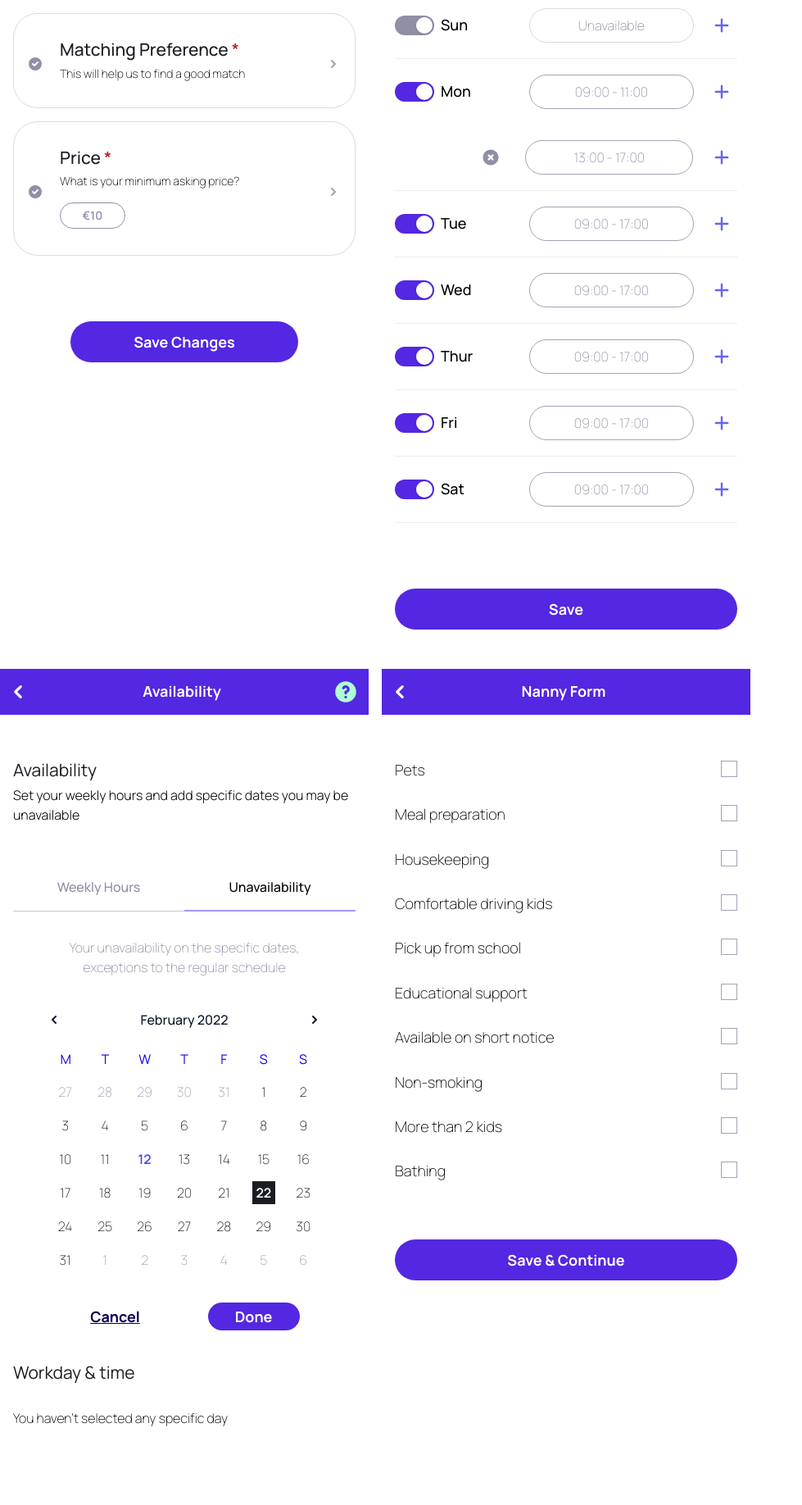
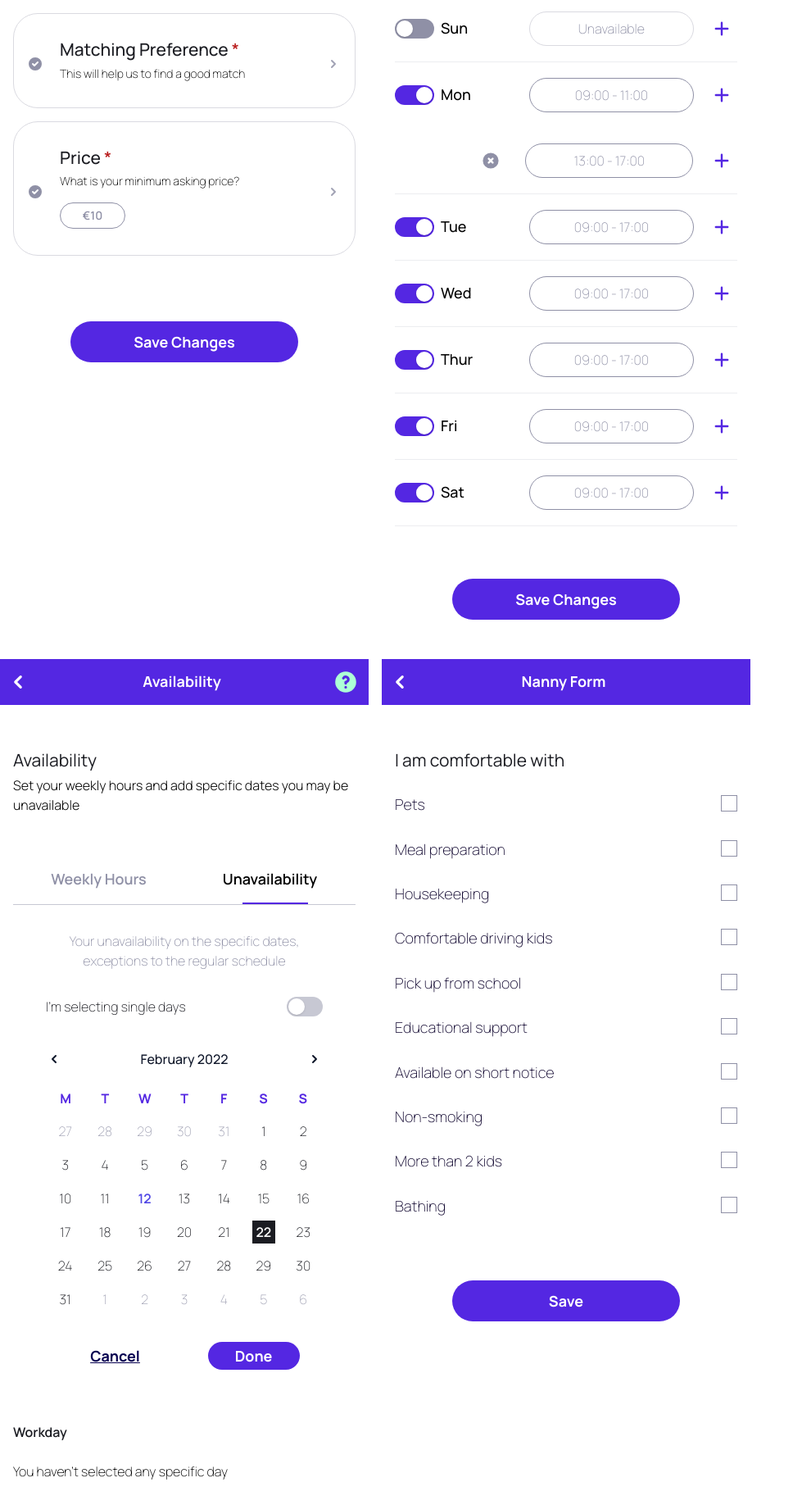
Before and after one commit to andres-codigo/nanny-nina, a Vue app: page /nanny-service-launch-checklist-onboarding in a window 1280 px wide. Shown: the part 4222-6058 px from the top of the page at 82% size, without its empty margins (0-979 px from the left). Built offline with nearby package versions, Linux system fonts and the light colour scheme.

Commit message:
[components, pages] Tabs component updated to include 'active' tab prop/availability pages updated based off designs/class names updates

```diff
--- a/src/components/calendar/Calendar.vue
+++ b/src/components/calendar/Calendar.vue
@@ -11,7 +11,7 @@
 				<ChevronRightIcon class="w-5 h-5 text-slate-900" aria-hidden="true" />
 			</button>
 		</div>
-		<div class="mt-6 grid grid-cols-7 antialiased leading-6 text-purple-700">
+		<div class="grid grid-cols-7 text-lilac-500 font-bold antialiased leading-6 mt-6 ">
 			<div>M</div>
 			<div>T</div>
 			<div>W</div>
--- a/src/components/form/CheckboxRightWithContainerAndLabelLeft.vue
+++ b/src/components/form/CheckboxRightWithContainerAndLabelLeft.vue
@@ -2,20 +2,14 @@
 <template>
 	<div class="relative flex items-start py-4">
 		<div class="min-w-0 flex-1 text-xl">
-			<label :for="checkboxName" class="font-thin select-none">{{ text }}</label>
+			<label :for="checkboxName" class="text-lilac-900 font-thin select-none">{{ text }}</label>
 		</div>
 		<div class="ml-3 flex items-center h-5">
 			<input
 				:id="checkboxName"
 				:name="checkboxName"
 				type="checkbox"
-				class="
-					h-5 w-5
-					text-lilac-500
-					checked:ring-1 checked:ring-offset-2 checked:ring-gray-400
-					focus:ring-gray-400
-					border-1 border-gray-400
-				"
+				class="h-5 w-5 text-lilac-500"
 			>
 		</div>
 	</div>
--- a/src/components/form/InputFieldTimeEnabled.vue
+++ b/src/components/form/InputFieldTimeEnabled.vue
@@ -9,7 +9,7 @@
 		class="
 			w-full
 			px-3 py-2
-			border border-gray-400 rounded-full
+			border border-gray-500 rounded-full
 			text-center font-thin
 			read-only:border-gray-100
 			focus:outline-none focus:ring-0 focus:ring-lilac-500 focus:border-lilac-500
--- a/src/components/form/ToggleButton.vue
+++ b/src/components/form/ToggleButton.vue
@@ -1,13 +1,10 @@
 <template>
 	<button
 		type="button"
-		:class="
-			['relative inline-flex flex-shrink-0 h-6 w-12 border-2 border-transparent rounded-full cursor-pointer transition-colors ease-in-out duration-200',
-				backgroundColor
-			]"
+		:class="['relative inline-flex flex-shrink-0 h-6 w-12 border-2 border-transparent rounded-full cursor-pointer transition-colors ease-in-out duration-200', backgroundColor]"
 		role="switch"
 		aria-checked="false">
-		<span aria-hidden="true" class="translate-x-6 pointer-events-none inline-block h-5 w-5 rounded-full bg-white shadow transform ring-0 transition ease-in-out duration-200"></span>
+		<span aria-hidden="true" :class="['pointer-events-none inline-block h-5 w-5 rounded-full bg-white shadow transform ring-0 transition ease-in-out duration-200', translateXPosition]"></span>
 	</button><span class="pl-2 w-12 text-xl font-medium">{{ text }}</span>
 </template>
 
--- a/src/components/tabs/Tabs.vue
+++ b/src/components/tabs/Tabs.vue
@@ -1,8 +1,14 @@
 <template>
 	<div class="border-b border-gray-200">
-		<nav class="-mb-px flex" aria-label="Tabs">
-			<a href="#" :class="['flex-1 py-4 px-1 text-center font-medium antialiased', tabOneClasses]">{{ tabOneText }}</a>
-			<a href="#" :class="['flex-1 py-4 px-1 text-center font-medium antialiased', tabTwoClasses]">{{ tabTwoText }}</a>
+		<nav class="-mb-px flex relative text-lg text-center font-semibold antialiased" aria-label="Tabs">
+			<a href="#" :class="['flex-1 py-4 px-1', tabOneClasses]">
+				{{ tabOneText }}
+				<span :class="['inline-flex absolute left-[4.2rem] top-[3.7rem] w-20 border-b-2 border-lilac-500', tabOneIsActive ? '' : 'hidden']"></span>
+			</a>
+			<a href="#" :class="['flex-1 py-4 px-1', tabTwoClasses]">
+				{{ tabTwoText }}
+				<span :class="['inline-flex absolute left-[17.5rem] top-[3.7rem] w-20 border-b-2 border-lilac-500', tabTwoIsActive ? '' : 'hidden']"></span>
+			</a>
 		</nav>
 	</div>
 </template>
@@ -12,8 +18,16 @@ export default {
 	props: {
 		tabOneText: String,
 		tabOneClasses: String,
+		tabOneIsActive:  {
+			type: Boolean,
+			default: false
+		},
 		tabTwoText: String,
 		tabTwoClasses: String,
+		tabTwoIsActive:  {
+			type: Boolean,
+			default: false
+		},
 	}
 }
 </script>
--- a/src/pages/02-caregiver/nanny/01-service-launch-and-checklist/pages/04-preferences/AvailabilityCalendar13.vue
+++ b/src/pages/02-caregiver/nanny/01-service-launch-and-checklist/pages/04-preferences/AvailabilityCalendar13.vue
@@ -13,20 +13,33 @@
 					<Tabs
 						tabOneClasses="border-transparent text-gray-500 border-b-2 hover:text-gray-700 hover:border-gray-300"
 						tabOneText="Weekly Hours"
-						tabTwoClasses="border-b-2 border-purple-500 text-black"
+						:tabOneIsActive="false"
+						tabTwoClasses="text-black"
 						tabTwoText="Unavailability"
+						:tabTwoIsActive="true"
 					/>
 
 					<p class="mt-8 mx-10 font-thin text-center text-gray-500">Your unavailability on the specific dates, exceptions to the regular schedule</p>
 
+					<div class="flex items-center justify-between my-8 mx-10">
+						<span class="flex flex flex-col">
+							<span class="font-thin text-gray-900" id="availability-label">I'm selecting single days</span>
+						</span>
+						<!-- Enabled: "bg-indigo-600", Not Enabled: "bg-gray-200" -->
+						<button type="button" class="bg-gray-200 relative inline-flex flex-shrink-0 h-6 w-11 border-2 border-transparent rounded-full cursor-pointer transition-colors ease-in-out duration-200 focus:outline-none focus:ring-2 focus:ring-offset-2 focus:ring-indigo-500" role="switch" aria-checked="false" aria-labelledby="availability-label" aria-describedby="availability-description">
+							<!-- Enabled: "translate-x-6", Not Enabled: "translate-x-0" -->
+							<span aria-hidden="true" class="translate-x-0 pointer-events-none inline-block h-5 w-5 rounded-full bg-white shadow transform ring-0 transition ease-in-out duration-200"></span>
+						</button>
+					</div>
+
 					<Calendar />
 
-					<h5 class="mt-10 mb-2 text-header-five text-gray-900">Workday &amp; time</h5>
-					<p class="font-thin mt-8">You haven’t selected any specific day</p>
+					<p class="text-gray-900 font-semibold mt-16">Workday</p>
+					<p class="font-thin mt-6">You haven’t selected any specific day</p>
 				</div>
 
-				<div class="mt-24">
-					<ButtonPrimary text="Save" />
+				<div class="flex flex-col justify-center items-center mt-16">
+					<ButtonPrimary text="Save Changes" class="w-button-lg py-4" />
 				</div>
 			</div>
 		</main>
--- a/src/pages/02-caregiver/nanny/01-service-launch-and-checklist/pages/04-preferences/AvailabilityWeeklyHours12.vue
+++ b/src/pages/02-caregiver/nanny/01-service-launch-and-checklist/pages/04-preferences/AvailabilityWeeklyHours12.vue
@@ -11,99 +11,101 @@
 
 				<div class="mt-12">
 					<Tabs
-						tabOneClasses="border-b-2 border-purple-500 text-black"
+						tabOneClasses="text-black"
 						tabOneText="Weekly Hours"
+						:tabOneIsActive="true"
 						tabTwoClasses="border-transparent text-gray-500 border-b-2 hover:text-gray-700 hover:border-gray-300"
 						tabTwoText="Unavailability"
+						:tabTwoIsActive="false"
 					/>
 
 					<div class="border-b border-gray-50">
 						<div class="flex flex-row  h-20">
 							<div class="inline-flex justify-center items-center w-24">
-								<ToggleButton backgroundColor="bg-gray-500 focus:outline-none focus:ring-2 focus:ring-offset-2 focus:ring-indigo-500" translateXPosition="translate-x-0" text="Sun" />
+								<ToggleButton backgroundColor="bg-gray-500 focus:outline-none focus:ring-2 focus:ring-offset-2 focus:ring-lilac-500" translateXPosition="translate-x-0" text="Sun" />
 							</div>
 							<div class="inline-flex justify-center items-center w-14">&nbsp;</div>
 							<div class="inline-flex grow justify-center items-center px-4"><InputFieldTimeDisabled placeholder="Unavailable" /></div>
-							<div class="inline-flex justify-center items-center w-10"><PlusIcon class="w-6 h-6 text-indigo-500" aria-hidden="true" /></div>
+							<div class="inline-flex justify-center items-center w-10"><PlusIcon class="w-6 h-6 text-lilac-500" aria-hidden="true" /></div>
 						</div>
 					</div>
 
 					<div class="border-b border-gray-50">
 						<div class="flex flex-row h-20">
 							<div class="inline-flex justify-center items-center w-24">
-								<ToggleButton backgroundColor="bg-lilac-500 focus:outline-none focus:ring-2 focus:ring-offset-2 focus:ring-indigo-500" translateXPosition="translate-x-6" text="Mon" />
+								<ToggleButton backgroundColor="bg-lilac-500 focus:outline-none focus:ring-2 focus:ring-offset-2 focus:ring-lilac-500" translateXPosition="translate-x-6" text="Mon" />
 							</div>
 							<div class="inline-flex justify-center items-center w-14">&nbsp;</div>
 							<div class="inline-flex grow justify-center items-center px-4"><InputFieldTimeEnabled placeholder="09:00 - 11:00" /></div>
-							<div class="inline-flex justify-center items-center w-10"><PlusIcon class="w-6 h-6 text-indigo-500" aria-hidden="true" /></div>
+							<div class="inline-flex justify-center items-center w-10"><PlusIcon class="w-6 h-6 text-lilac-500" aria-hidden="true" /></div>
 						</div>
 						<div class="flex flex-row h-20">
 							<div class="inline-flex justify-center items-center w-24">&nbsp;</div>
 							<div class="inline-flex justify-center items-center w-14"><XCircleIcon class="w-6 h-6 text-gray-500" aria-hidden="true" /></div>
 							<div class="inline-flex grow justify-center items-center px-4"><InputFieldTimeEnabled placeholder="13:00 - 17:00" /></div>
-							<div class="inline-flex justify-center items-center w-10"><PlusIcon class="w-6 h-6 text-indigo-500" aria-hidden="true" /></div>
+							<div class="inline-flex justify-center items-center w-10"><PlusIcon class="w-6 h-6 text-lilac-500" aria-hidden="true" /></div>
 						</div>
 					</div>
 
 					<div class="border-b border-gray-50">
 						<div class="flex flex-row  h-20">
 							<div class="inline-flex justify-center items-center w-24">
-								<ToggleButton backgroundColor="bg-lilac-500 focus:outline-none focus:ring-2 focus:ring-offset-2 focus:ring-indigo-500" translateXPosition="translate-x-6" text="Tue" />
+								<ToggleButton backgroundColor="bg-lilac-500 focus:outline-none focus:ring-2 focus:ring-offset-2 focus:ring-lilac-500" translateXPosition="translate-x-6" text="Tue" />
 							</div>
 							<div class="inline-flex justify-center items-center w-14">&nbsp;</div>
 							<div class="inline-flex grow justify-center items-center px-4"><InputFieldTimeEnabled placeholder="09:00 - 17:00" /></div>
-							<div class="inline-flex justify-center items-center w-10"><PlusIcon class="w-6 h-6 text-indigo-500" aria-hidden="true" /></div>
+							<div class="inline-flex justify-center items-center w-10"><PlusIcon class="w-6 h-6 text-lilac-500" aria-hidden="true" /></div>
 						</div>
 					</div>
 
 					<div class="border-b border-gray-50">
 						<div class="flex flex-row  h-20">
 							<div class="inline-flex justify-center items-center w-24">
-								<ToggleButton backgroundColor="bg-lilac-500 focus:outline-none focus:ring-2 focus:ring-offset-2 focus:ring-indigo-500" translateXPosition="translate-x-6" text="Wed" />
+								<ToggleButton backgroundColor="bg-lilac-500 focus:outline-none focus:ring-2 focus:ring-offset-2 focus:ring-lilac-500" translateXPosition="translate-x-6" text="Wed" />
 							</div>
 							<div class="inline-flex justify-center items-center w-14">&nbsp;</div>
 							<div class="inline-flex grow justify-center items-center px-4"><InputFieldTimeEnabled placeholder="09:00 - 17:00" /></div>
-							<div class="inline-flex justify-center items-center w-10"><PlusIcon class="w-6 h-6 text-indigo-500" aria-hidden="true" /></div>
+							<div class="inline-flex justify-center items-center w-10"><PlusIcon class="w-6 h-6 text-lilac-500" aria-hidden="true" /></div>
 						</div>
 					</div>
 
 					<div class="border-b border-gray-50">
 						<div class="flex flex-row  h-20">
 							<div class="inline-flex justify-center items-center w-24">
-								<ToggleButton backgroundColor="bg-lilac-500 focus:outline-none focus:ring-2 focus:ring-offset-2 focus:ring-indigo-500" translateXPosition="translate-x-6" text="Thur" />
+								<ToggleButton backgroundColor="bg-lilac-500 focus:outline-none focus:ring-2 focus:ring-offset-2 focus:ring-lilac-500" translateXPosition="translate-x-6" text="Thur" />
 							</div>
 							<div class="inline-flex justify-center items-center w-14">&nbsp;</div>
 							<div class="inline-flex grow justify-center items-center px-4"><InputFieldTimeEnabled placeholder="09:00 - 17:00" /></div>
-							<div class="inline-flex justify-center items-center w-10"><PlusIcon class="w-6 h-6 text-indigo-500" aria-hidden="true" /></div>
+							<div class="inline-flex justify-center items-center w-10"><PlusIcon class="w-6 h-6 text-lilac-500" aria-hidden="true" /></div>
 						</div>
 					</div>
 
 					<div class="border-b border-gray-50">
 						<div class="flex flex-row  h-20">
 							<div class="inline-flex justify-center items-center w-24">
-								<ToggleButton backgroundColor="bg-lilac-500 focus:outline-none focus:ring-2 focus:ring-offset-2 focus:ring-indigo-500" translateXPosition="translate-x-6" text="Fri" />
+								<ToggleButton backgroundColor="bg-lilac-500 focus:outline-none focus:ring-2 focus:ring-offset-2 focus:ring-lilac-500" translateXPosition="translate-x-6" text="Fri" />
 							</div>
 							<div class="inline-flex justify-center items-center w-14">&nbsp;</div>
 							<div class="inline-flex grow justify-center items-center px-4"><InputFieldTimeEnabled placeholder="09:00 - 17:00" /></div>
-							<div class="inline-flex justify-center items-center w-10"><PlusIcon class="w-6 h-6 text-indigo-500" aria-hidden="true" /></div>
+							<div class="inline-flex justify-center items-center w-10"><PlusIcon class="w-6 h-6 text-lilac-500" aria-hidden="true" /></div>
 						</div>
 					</div>
 
 					<div class="border-b border-gray-50">
 						<div class="flex flex-row  h-20">
 							<div class="inline-flex justify-center items-center w-24">
-								<ToggleButton backgroundColor="bg-lilac-500 focus:outline-none focus:ring-2 focus:ring-offset-2 focus:ring-indigo-500" translateXPosition="translate-x-6" text="Sat" />
+								<ToggleButton backgroundColor="bg-lilac-500 focus:outline-none focus:ring-2 focus:ring-offset-2 focus:ring-lilac-500" translateXPosition="translate-x-6" text="Sat" />
 							</div>
 							<div class="inline-flex justify-center items-center w-14">&nbsp;</div>
 							<div class="inline-flex grow justify-center items-center px-4"><InputFieldTimeEnabled placeholder="09:00 - 17:00" /></div>
-							<div class="inline-flex justify-center items-center w-10"><PlusIcon class="w-6 h-6 text-indigo-500" aria-hidden="true" /></div>
+							<div class="inline-flex justify-center items-center w-10"><PlusIcon class="w-6 h-6 text-lilac-500" aria-hidden="true" /></div>
 						</div>
 					</div>
 
 				</div>
 
-				<div class="mt-20">
-					<ButtonPrimary text="Save" />
+				<div class="flex flex-col justify-center items-center mt-16">
+					<ButtonPrimary text="Save Changes" class="w-button-lg py-4" />
 				</div>
 			</div>
 		</main>
--- a/src/pages/02-caregiver/nanny/01-service-launch-and-checklist/pages/04-preferences/MatchingPreferences14.vue
+++ b/src/pages/02-caregiver/nanny/01-service-launch-and-checklist/pages/04-preferences/MatchingPreferences14.vue
@@ -4,8 +4,9 @@
 			<template #iconLeft><router-link to="/dashboard"><ChevronLeftIcon class="w-8 h-8 text-white" aria-hidden="true" /></router-link></template>
 		</TopNavigation>
 		<main>
-			<div class="flex flex-col pt-6 mx-4">
+			<div class="flex flex-col px-4 py-6">
 				<form action="#" method="POST">
+					<h5 class="mt-8 mb-2 text-left text-header-five text-gray-900">I am comfortable with</h5>
 					<div class="mt-4">
 						<CheckboxRightWithContainerAndLabelLeft checkboxName="checkout-1" text="Pets" />
 						<CheckboxRightWithContainerAndLabelLeft checkboxName="checkout-2" text="Meal preparation" />
@@ -19,8 +20,8 @@
 						<CheckboxRightWithContainerAndLabelLeft checkboxName="checkout-10" text="Bathing" />
 					</div>
 
-					<div class="mt-14">
-						<ButtonPrimary text="Save &amp; Continue" />
+					<div class="flex flex-col justify-center items-center mt-16">
+						<ButtonPrimary text="Save" class="w-button-lg py-4" />
 					</div>
 				</form>
 			</div>
--- a/src/pages/02-caregiver/nanny/01-service-launch-and-checklist/pages/ServiceLaunchEndScreen15.vue
+++ b/src/pages/02-caregiver/nanny/01-service-launch-and-checklist/pages/ServiceLaunchEndScreen15.vue
@@ -17,10 +17,10 @@
 					-->
 				</div>
 				<div>
-					<div class="mt-96">
-						<ButtonSecondary text="Go to Explore" />
+					<div class="flex flex-col justify-center items-center mt-96">
+						<ButtonSecondary text="Continue to apply" class="w-button-lg py-4" />
 					</div>
-					<p class="mt-8 font-thin text-white text-center"><a href="#" class="anchor-with-underline text-green-200">Learn more about being a Nanny</a></p>
+					<p class="mt-8 font-medium text-white text-center"><a href="#" class="anchor-with-underline text-green-200">Learn more about being a Nanny</a></p>
 				</div>
 			</div>
 		</main>
```
